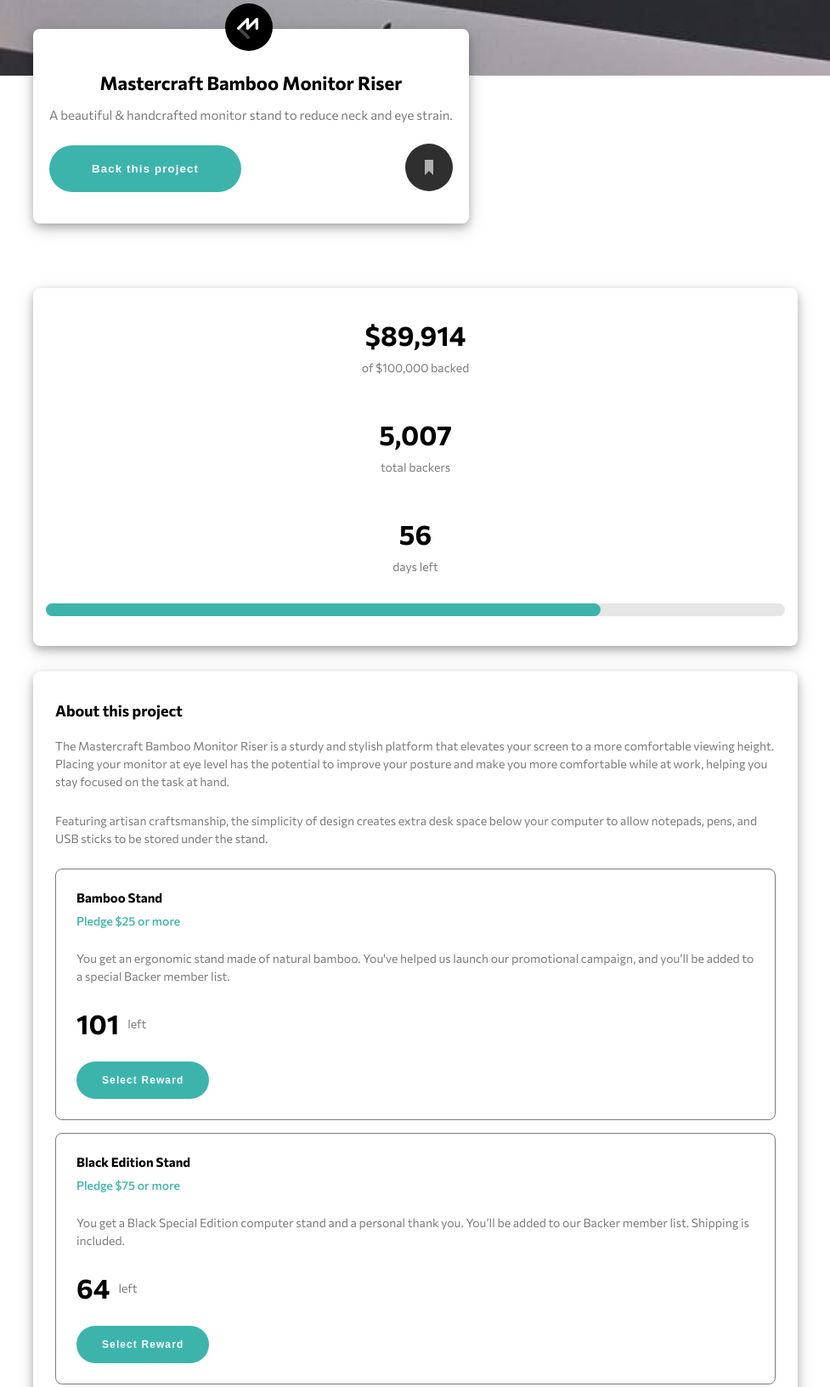
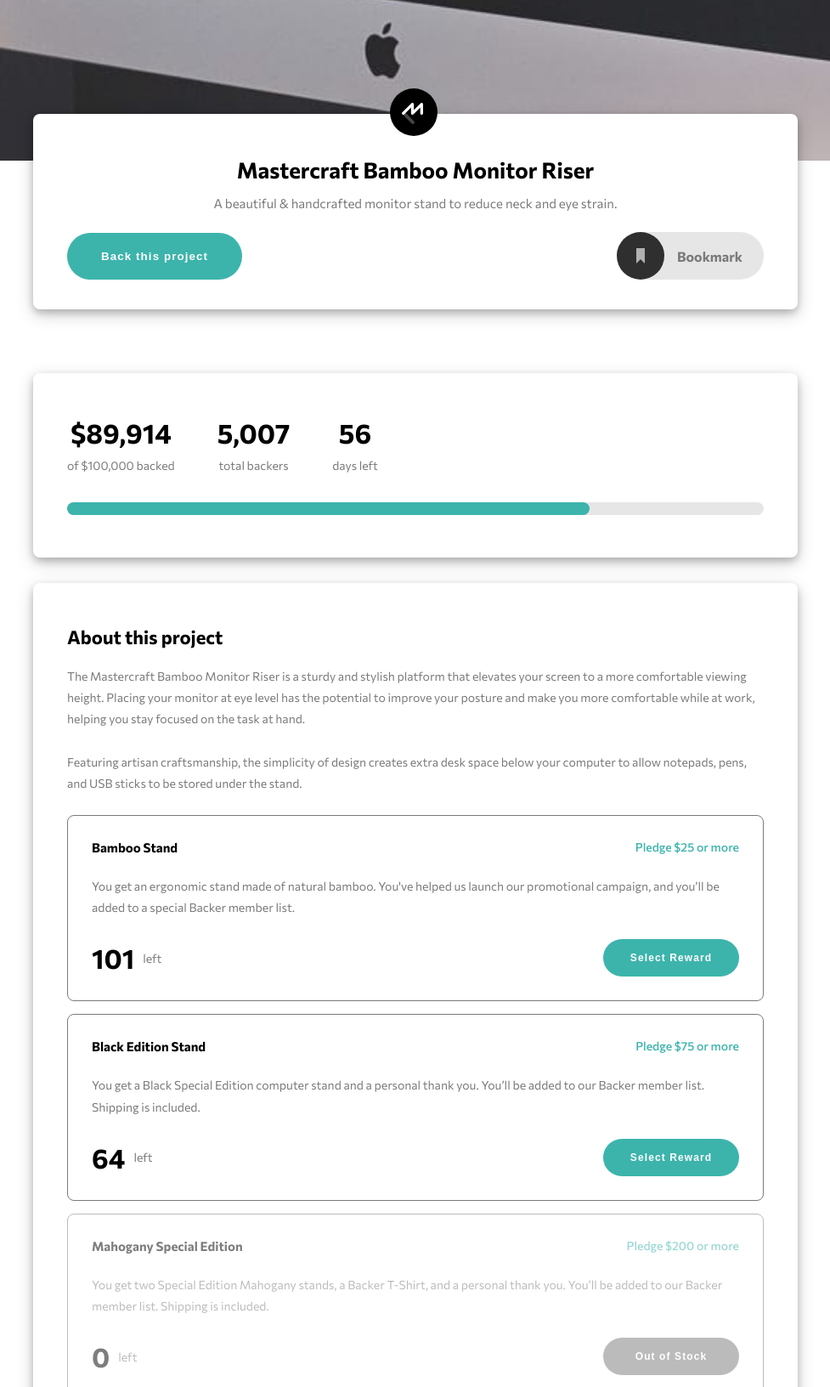
Before and after one commit to Gaston-Recalde/crowdfunding-product-page, a plain HTML site: page index.html in a window 1280 px wide. Shown: the part 211-1843 px from the top of the page at 85% size, without its empty margins (151-1128 px from the left). Drawn offline with Linux system fonts and the light colour scheme.

Commit message:
Ajustes en el HTML y archivo media 768px añadido

```diff
--- a/index.html
+++ b/index.html
@@ -113,33 +113,45 @@
       </p>
 
       <div class="about__card">
-        <p class="about__card__title">Bamboo Stand</p>
-        <p class="about__card__price">Pledge $25 or more</p>
+        <div class="about__card__titles">
+          <p class="about__card__titles__title">Bamboo Stand</p>
+          <p class="about__card__titles__price">Pledge $25 or more</p>
+        </div>
         <p class="about__card__p">You get an ergonomic stand made of natural bamboo. You've helped us launch our promotional campaign, and
           you’ll be added to a special Backer member list.
         </p>
-        <p class="about__card__left"><span>101</span>left</p>
-        <button class="about__card__button">Select Reward</button>
+        <div class="about__card__options">
+          <p class="about__card__options__left"><span>101</span>left</p>
+          <button class="about__card__options__button">Select Reward</button>
+        </div>
       </div>
 
       <div class="about__card">
-        <p class="about__card__title">Black Edition Stand</p>
-        <p class="about__card__price">Pledge $75 or more</p>
+        <div class="about__card__titles">
+          <p class="about__card__titles__title">Black Edition Stand</p>
+          <p class="about__card__titles__price">Pledge $75 or more</p>
+        </div>
         <p class="about__card__p">You get a Black Special Edition computer stand and a personal thank you. You’ll be added to our Backer
           member list. Shipping is included.
         </p>
-        <p class="about__card__left"><span>64</span>left</p>
-        <button class="about__card__button">Select Reward</button>
+        <div class="about__card__options">
+          <p class="about__card__options__left"><span>64</span>left</p>
+          <button class="about__card__options__button">Select Reward</button>
+        </div>
       </div>
 
       <div class="about__card">
-        <p class="about__card__title">Mahogany Special Edition</p>
-        <p class="about__card__price">Pledge $200 or more</p>
+        <div class="about__card__titles">
+          <p class="about__card__titles__title">Mahogany Special Edition</p>
+          <p class="about__card__titles__price">Pledge $200 or more</p>
+        </div>
         <p class="about__card__p">You get two Special Edition Mahogany stands, a Backer T-Shirt, and a personal thank you. You’ll be added
           to our Backer member list. Shipping is included.
         </p>
-        <p class="about__card__left"><span>0</span>left</p>
-        <button class="about__card__button">Out of Stock</button>
+        <div class="about__card__options">
+          <p class="about__card__options__left"><span>0</span>left</p>
+          <button class="about__card__options__button">Out of Stock</button>
+        </div>
       </div>
 
     </section>
--- /dev/null
+++ b/sass/_768px.scss
@@ -0,0 +1,90 @@
+@media screen and (min-width:768px) {
+    .header{
+        height: 400px;
+    }
+
+    .main{
+
+        .monitor{
+            max-width: 900px; //Corregir luego
+
+            &__card{
+                padding: 50px 40px 35px;
+
+                &__h1{
+                    font-size: 26px;
+                }
+
+                &__buttons{
+
+                    button{
+                        padding: 20px 40px;
+                    }
+
+                    &__button{
+                        display: flex;
+                        align-items: center;
+                        gap: 15px;
+                        background-color: $dark-gray-2;
+                        border-radius: 50px;
+                        padding: 0 25px 0 0;
+                        height: 56px;
+
+                        .button{
+                            padding-top: 2px;
+                        }
+
+                        .button-text{
+                            display: inline-block;
+                            color: $dark-gray;
+                            font-weight: 700;
+                        }
+                    }
+                }
+            }
+        }
+
+        .number{
+            padding: 50px 40px;
+
+            &__numbers{
+                flex-direction: row;
+            }
+        }
+
+        .about{
+            padding: 50px 40px;
+
+            &__h2{
+                font-size: 22px;
+            }
+
+            &__p{
+                line-height: 1.8;
+            }
+
+            &__card{
+                padding: 28px;
+
+                &__titles{
+                    display: flex;
+                    justify-content: space-between;
+                }
+
+                &__p{
+                    line-height: 1.8;
+                }
+
+                &__options{
+                    flex-direction: row;
+                    justify-content: space-between;
+                    align-items: center;
+
+                    &__left{
+                        margin-bottom: 0;
+                    }
+                }
+            }
+        }
+    }
+}
--- a/sass/_main.scss
+++ b/sass/_main.scss
@@ -32,7 +32,7 @@
             border-radius: 8px;
             text-align: left;
             z-index: 999;
-            box-shadow: 0 100px 0 1300px rgba(0, 0, 0, 0.5);
+            box-shadow: 0 100px 0 2500px rgba(0, 0, 0, 0.5);
 
             ul{
                 li{
@@ -84,6 +84,7 @@
         &__card{
             position: absolute;
             top: -55px;
+            width: 100%;
             background-color: white;
             border-radius: 8px;
             text-align: center;
@@ -224,6 +225,8 @@
             border-radius: 8px;
             padding: 24px;
 
+            &__titles{
+
                 &__title{
                     font-weight: 700;
                     font-size: 15px;
@@ -236,6 +239,7 @@
                     font-weight: 500;
                     margin-bottom: 25px;
                 }
+            }
 
             &__p{
                 color: $dark-gray;
@@ -243,6 +247,10 @@
                 line-height: 1.5;
                 margin-bottom: 25px;
             }
+
+            &__options{
+                display: flex;
+                flex-direction: column;
 
                 &__left{
                     display: flex;
@@ -260,6 +268,7 @@
                 }
 
                 &__button{
+                    width: 160px;
                     background-color: $moderate-cyan;
                     padding: 15px 30px;
                     color: white;
@@ -274,11 +283,12 @@
                         cursor: pointer;
                     }
                 }
+            }
 
             &:last-child{
                 opacity: .5;
 
-                .about__card__button{
+                .about__card__options__button{
                     background-color: $dark-gray;
                 }
             }
--- a/sass/style.scss
+++ b/sass/style.scss
@@ -13,3 +13,4 @@ $dark-gray-2: hsl(0, 0%, 90%);
 
 @import 'general';
 @import 'main';
+@import '768px';
```
Also changed, not shown: css/style.css, 1 other file. Lines whose indentation alone changed are shown as unchanged.
